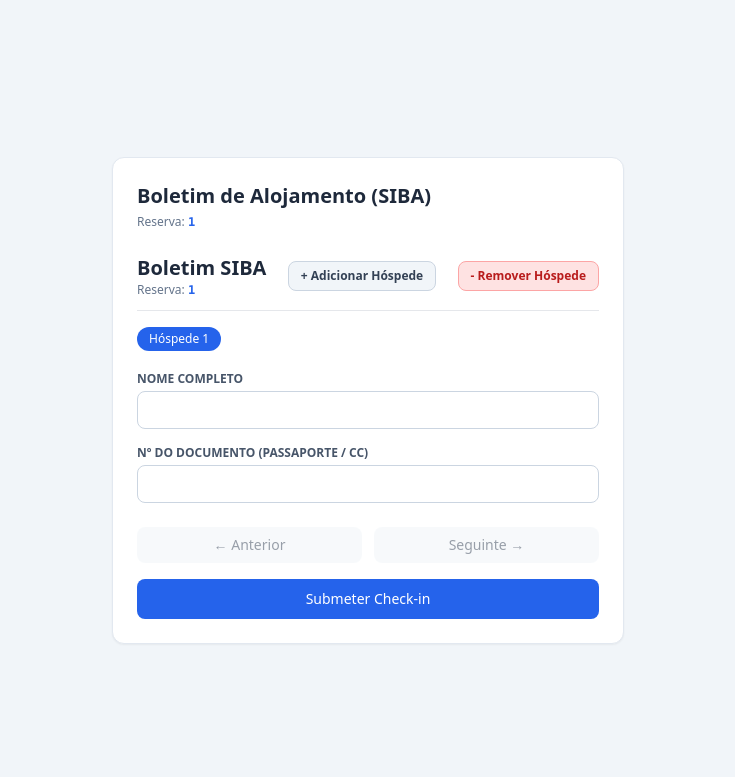
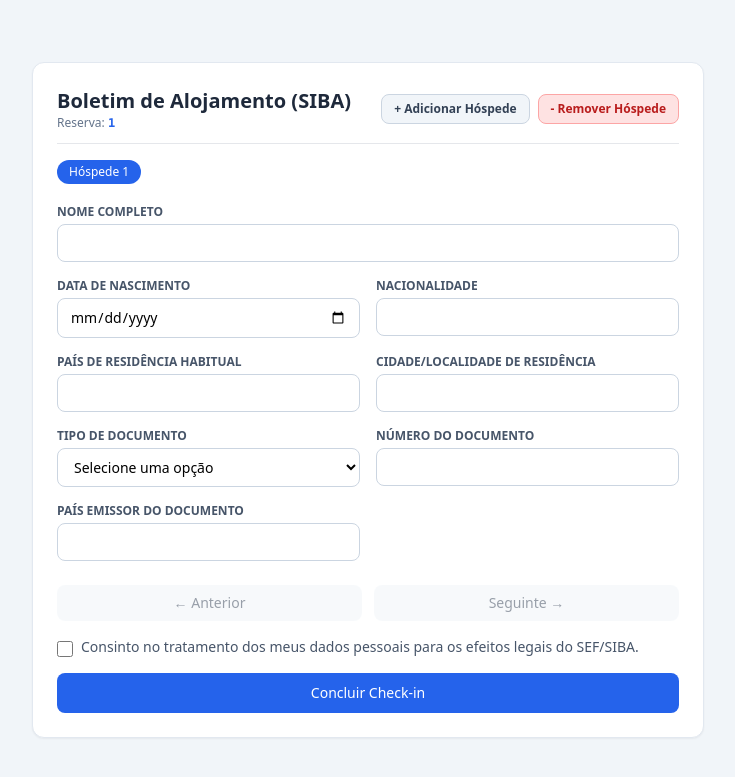
Before and after one commit to Gr1206/SIBA-automation, a Python web app: template app/templates/checkin.html in a window 1280 px wide. Shown: the top 777 px of the page, without its empty margins (272-1007 px from the left). Run offline with Jinja, Linux system fonts and the light colour scheme; the template is opened without the code that fills it: most values are stand-ins (such as "Sample title", 1, 10 or a date in 2020); some libraries are stand-ins or nearby versions.

Commit message:
New db table to store forms data before commiting it to SIBA || New schemas & routing for forms || Form submission into database || Success submission page

```diff
--- a/app/models/reservations.py
+++ b/app/models/reservations.py
@@ -22,5 +22,6 @@ class Reservation(Base):
     user_id = Column(Integer, ForeignKey("users.id"), nullable=False)
 
     user = relationship("User", back_populates="reservations")
+    forms = relationship("Form", back_populates="reservation", cascade="all, delete-orphan")  # One-to-one relationship with Form
 #eventualmente vou ter de colocar um sitio para guardar os ficheiros enviados
 #nao quero ficar com os dados específicos das pessoas
--- a/app/static/js/checkin.js
+++ b/app/static/js/checkin.js
@@ -1,14 +1,56 @@
 document.addEventListener("DOMContentLoaded", () => {
     const STORAGE_KEY = "siba_hospedes_draft";
-    let hospedes = JSON.parse(localStorage.getItem(STORAGE_KEY)) || [
-        { nome: "", documento: "" }
-    ];
+    let hospedes = (lerRascunho() || [criarHospede()])
+        .map(normalizarHospede);
     let indiceAtual = 0;
+
+    function criarHospede() {
+        return {
+            full_name: "",
+            birth_date: "",
+            nationality: "",
+            country_of_residence: "",
+            city_of_residence: "",
+            id_type: "",
+            id_number: "",
+            country_of_issue: ""
+        };
+    }
+
+    function lerRascunho() {
+        try {
+            return JSON.parse(localStorage.getItem(STORAGE_KEY));
+        } catch (error) {
+            console.warn("Rascunho de check-in inválido; a iniciar um novo.", error);
+            localStorage.removeItem(STORAGE_KEY);
+            return null;
+        }
+    }
+
+    function normalizarHospede(hospede) {
+        return {
+            full_name: hospede.full_name || hospede.nome || "",
+            birth_date: hospede.birth_date || hospede.nascimento || "",
+            nationality: hospede.nationality || hospede.nacionalidade || "",
+            country_of_residence: hospede.country_of_residence || hospede.paisResidencia || "",
+            city_of_residence: hospede.city_of_residence || hospede.cidadeResidencia || "",
+            id_type: hospede.id_type || hospede.tipoDocumento || "",
+            id_number: hospede.id_number || hospede.documento || "",
+            country_of_issue: hospede.country_of_issue || hospede.paisEmissao || ""
+        };
+    }
 
     // Elementos do DOM
     const tabsContainer = document.getElementById("tabs-container");
+    const formCheckin = document.getElementById("form-checkin");
     const inputNome = document.getElementById("campo-nome");
+    const inputNascimento = document.getElementById("campo-nascimento");
+    const inputNacionalidade = document.getElementById("campo-nacionalidade");
+    const inputPaisResidencia = document.getElementById("campo-pais-residencia");
+    const inputCidadeResidencia = document.getElementById("campo-cidade-residencia");
+    const inputTipoDocumento = document.getElementById("campo-tipo-doc");
     const inputDoc = document.getElementById("campo-doc");
+    const inputPaisEmissao = document.getElementById("campo-pais-emissao");
     const btnAdd = document.getElementById("btn-add-hospede");
     const btnRemove = document.getElementById("btn-remove-hospede");
     const btnAnterior = document.getElementById("btn-anterior");
@@ -18,8 +60,14 @@ document.addEventListener("DOMContentLoaded", () => {
     //Save array & localStorage
     async function salvarAtual() {
         if (hospedes[indiceAtual]) {
-            hospedes[indiceAtual].nome = inputNome.value;
-            hospedes[indiceAtual].documento = inputDoc.value;
+            hospedes[indiceAtual].full_name = inputNome.value;
+            hospedes[indiceAtual].birth_date = inputNascimento.value;
+            hospedes[indiceAtual].nationality = inputNacionalidade.value;
+            hospedes[indiceAtual].country_of_residence = inputPaisResidencia.value;
+            hospedes[indiceAtual].city_of_residence = inputCidadeResidencia.value;
+            hospedes[indiceAtual].id_type = inputTipoDocumento.value;
+            hospedes[indiceAtual].id_number = inputDoc.value;
+            hospedes[indiceAtual].country_of_issue = inputPaisEmissao.value;
             localStorage.setItem(STORAGE_KEY, JSON.stringify(hospedes));
         }
 
@@ -29,8 +77,14 @@ document.addEventListener("DOMContentLoaded", () => {
     function renderizar() {
 
         const atual = hospedes[indiceAtual];
-        inputNome.value = atual ? atual.nome : "";
-        inputDoc.value = atual ? atual.documento : "";
+        inputNome.value = atual ? atual.full_name || atual.nome || "" : "";
+        inputNascimento.value = atual ? atual.birth_date || atual.nascimento || "" : "";
+        inputNacionalidade.value = atual ? atual.nationality || atual.nacionalidade || "" : "";
+        inputPaisResidencia.value = atual ? atual.country_of_residence || atual.paisResidencia || "" : "";
+        inputCidadeResidencia.value = atual ? atual.city_of_residence || atual.cidadeResidencia || "" : "";
+        inputTipoDocumento.value = atual ? atual.id_type || atual.tipoDocumento || "" : "";
+        inputDoc.value = atual ? atual.id_number || atual.documento || "" : "";
+        inputPaisEmissao.value = atual ? atual.country_of_issue || atual.paisEmissao || "" : "";
 
         // button state
         btnAnterior.disabled = indiceAtual === 0;
@@ -66,7 +120,13 @@ document.addEventListener("DOMContentLoaded", () => {
 
     //clicks
     inputNome.addEventListener("input", salvarAtual);
+    inputNascimento.addEventListener("input", salvarAtual);
+    inputNacionalidade.addEventListener("input", salvarAtual);
+    inputPaisResidencia.addEventListener("input", salvarAtual);
+    inputCidadeResidencia.addEventListener("input", salvarAtual);
+    inputTipoDocumento.addEventListener("change", salvarAtual);
     inputDoc.addEventListener("input", salvarAtual);
+    inputPaisEmissao.addEventListener("input", salvarAtual);
     btnRemove.addEventListener("click", async () => {
         if (hospedes.length > 1) {
             hospedes.splice(indiceAtual, 1);
@@ -80,7 +140,7 @@ document.addEventListener("DOMContentLoaded", () => {
     });
     btnAdd.addEventListener("click", () => {
         salvarAtual();
-        hospedes.push({ nome: "", documento: "" });
+        hospedes.push(criarHospede());
         indiceAtual = hospedes.length - 1; //new guest
         renderizar();
     });
@@ -101,32 +161,38 @@ document.addEventListener("DOMContentLoaded", () => {
         }
     });
 
-    btnFinalizar.addEventListener("click", async (e) => {
+    formCheckin.addEventListener("submit", async (e) => {
         e.preventDefault();
-
-        //integrar com db
-        const pathParts = window.location.pathname.split("/").filter(Boolean);
-        const reservationId = pathParts[pathParts.length - 1];//number reservation
-        const url = "/api/reservations/" + reservationId;
+        if (!formCheckin.checkValidity()) {
+            formCheckin.reportValidity();
+            return;
+        }
+        await salvarAtual();
+        const pathSegments = window.location.pathname.split("/").filter(Boolean);
+        const token = pathSegments[pathSegments.length - 1];
         try {
-            const res = await fetch(url, {
-                method: "PATCH",
+            const response = await fetch("/forms/submit/" + token, {
+                method: "POST",
                 headers: {
                     "Content-Type": "application/json"
                 },
-                body: JSON.stringify({
-                    guestName: hospedes[0].nome || "Desconhecido",
-                    guestCount: hospedes.length,
-                })
+                body: JSON.stringify({ guests: hospedes })
             });
-            const resData = await res.json();
-            console.log("RESPOSTA: ", resData);
-        } catch (error) {
-            console.error("Error adding updating reservation:", error);
+
+            if (!response.ok) {
+                const errorBody = await response.text();
+                throw new Error(`Erro ao enviar os dados (${response.status}): ${errorBody}`);
+            }
+            localStorage.removeItem(STORAGE_KEY);
+            alert("Check-in realizado com sucesso!");
+            window.location.href = "/checkinSuccess/";
         }
-        console.log("Payload pronto para o backend:", hospedes);
-        await salvarAtual();
-        alert(`Sucesso! ${hospedes.length} hóspede(s) gravado(s) no localStorage.`);
+        catch (error) {
+            console.error("Erro ao enviar os dados:", error);
+            alert("Ocorreu um erro ao enviar os dados. Por favor, tente novamente.");
+            return;
+        }
+
     });
 
 
--- a/app/templates/checkin.html
+++ b/app/templates/checkin.html
@@ -5,37 +5,75 @@
     <meta name="viewport" content="width=device-width, initial-scale=1.0">
     <title>{{ titulo }}</title>
     <script src="https://cdn.tailwindcss.com"></script>
-    <script defer src="{{ url_for('static', path='js/checkin.js') }}"></script>
+    <script defer src="{{ url_for('static', path='js/checkin.js') }}?v=6"></script>
 </head>
 <body class="bg-slate-100 min-h-screen p-4 flex items-center justify-center font-sans">
 
-    <div class="bg-white p-6 rounded-xl shadow-sm border border-slate-200 max-w-lg w-full">
-        <h1 class="text-xl font-bold text-slate-800 mb-1">Boletim de Alojamento (SIBA)</h1>
-        <p class="text-xs text-slate-500 mb-6">Reserva: <span class="font-mono font-semibold text-blue-600">{{ reserva_id }}</span></p>
-
+    <div class="bg-white p-6 rounded-xl shadow-sm border border-slate-200 max-w-2xl w-full">
         <div class="flex items-center justify-between mb-4 border-b pb-3">
             <div>
-                <h1 class="text-xl font-bold text-slate-800">Boletim SIBA</h1>
+                <h1 class="text-xl font-bold text-slate-800">Boletim de Alojamento (SIBA)</h1>
                 <p class="text-xs text-slate-500">Reserva: <span class="font-mono font-semibold text-blue-600">{{ reserva_id }}</span></p>
             </div>
-            <button id="btn-add-hospede" type="button" class="text-xs bg-slate-100 hover:bg-slate-200 text-slate-700 font-semibold px-3 py-1.5 rounded-lg border border-slate-300">
-                + Adicionar Hóspede
-            </button>
-            <button id="btn-remove-hospede" type="button" class="text-xs bg-red-100 hover:bg-red-200 text-red-700 font-semibold px-3 py-1.5 rounded-lg border border-red-300">
-                - Remover Hóspede
-            </button>
+            <div class="flex gap-2">
+                <button id="btn-add-hospede" type="button" class="text-xs bg-slate-100 hover:bg-slate-200 text-slate-700 font-semibold px-3 py-1.5 rounded-lg border border-slate-300">+ Adicionar Hóspede</button>
+                <button id="btn-remove-hospede" type="button" class="text-xs bg-red-100 hover:bg-red-200 text-red-700 font-semibold px-3 py-1.5 rounded-lg border border-red-300">- Remover Hóspede</button>
+            </div>
         </div>
         <div id="tabs-container" class="flex gap-2 mb-4 overflow-x-auto pb-1"></div>
         <form id="form-checkin" class="space-y-4">
-        <div>
-            <label class="block text-xs font-semibold uppercase text-slate-600 mb-1">Nome Completo</label>
-            <input type="text" id="campo-nome" required class="w-full border border-slate-300 rounded-lg px-3 py-2 text-sm focus:ring-2 focus:ring-blue-500 focus:outline-none">
-        </div>
+            <div class="grid gap-4 sm:grid-cols-2">
+                <div class="sm:col-span-2">
+                    <label for="campo-nome" class="block text-xs font-semibold uppercase text-slate-600 mb-1">Nome Completo</label>
+                    <input type="text" id="campo-nome" name="full_name" autocomplete="name" required class="w-full border border-slate-300 rounded-lg px-3 py-2 text-sm focus:ring-2 focus:ring-blue-500 focus:outline-none">
+                </div>
+                <div>
+                    <label for="campo-nascimento" class="block text-xs font-semibold uppercase text-slate-600 mb-1">Data de Nascimento</label>
+                    <input type="date" id="campo-nascimento" name="birth_date" required class="w-full border border-slate-300 rounded-lg px-3 py-2 text-sm focus:ring-2 focus:ring-blue-500 focus:outline-none">
+                </div>
+                <div>
+                    <label for="campo-nacionalidade" class="block text-xs font-semibold uppercase text-slate-600 mb-1">Nacionalidade</label>
+                    <input type="text" id="campo-nacionalidade" name="nationality" list="lista-paises" autocomplete="country-name" required class="w-full border border-slate-300 rounded-lg px-3 py-2 text-sm focus:ring-2 focus:ring-blue-500 focus:outline-none">
+                </div>
+                <div>
+                    <label for="campo-pais-residencia" class="block text-xs font-semibold uppercase text-slate-600 mb-1">País de Residência Habitual</label>
+                    <input type="text" id="campo-pais-residencia" name="country_of_residence" list="lista-paises" autocomplete="country-name" required class="w-full border border-slate-300 rounded-lg px-3 py-2 text-sm focus:ring-2 focus:ring-blue-500 focus:outline-none">
+                </div>
+                <div>
+                    <label for="campo-cidade-residencia" class="block text-xs font-semibold uppercase text-slate-600 mb-1">Cidade/Localidade de Residência</label>
+                    <input type="text" id="campo-cidade-residencia" name="city_of_residence" autocomplete="address-level2" required class="w-full border border-slate-300 rounded-lg px-3 py-2 text-sm focus:ring-2 focus:ring-blue-500 focus:outline-none">
+                </div>
+                <div>
+                    <label for="campo-tipo-doc" class="block text-xs font-semibold uppercase text-slate-600 mb-1">Tipo de Documento</label>
+                    <select id="campo-tipo-doc" name="id_type" required class="w-full border border-slate-300 rounded-lg px-3 py-2 text-sm bg-white focus:ring-2 focus:ring-blue-500 focus:outline-none">
+                        <option value="">Selecione uma opção</option>
+                        <option value="passport">Passaporte</option>
+                        <option value="eu_id">Cartão de Cidadão / BI UE</option>
+                        <option value="residence_permit">Título de Residência</option>
+                        <option value="other">Outro</option>
+                    </select>
+                </div>
+                <div>
+                    <label for="campo-doc" class="block text-xs font-semibold uppercase text-slate-600 mb-1">Número do Documento</label>
+                    <input type="text" id="campo-doc" name="id_number" required class="w-full border border-slate-300 rounded-lg px-3 py-2 text-sm focus:ring-2 focus:ring-blue-500 focus:outline-none">
+                </div>
+                <div>
+                    <label for="campo-pais-emissao" class="block text-xs font-semibold uppercase text-slate-600 mb-1">País Emissor do Documento</label>
+                    <input type="text" id="campo-pais-emissao" name="country_of_issue" list="lista-paises" autocomplete="country-name" required class="w-full border border-slate-300 rounded-lg px-3 py-2 text-sm focus:ring-2 focus:ring-blue-500 focus:outline-none">
+                </div>
+            </div>
 
-        <div>
-            <label class="block text-xs font-semibold uppercase text-slate-600 mb-1">Nº do Documento (Passaporte / CC)</label>
-            <input type="text" id="campo-doc" required class="w-full border border-slate-300 rounded-lg px-3 py-2 text-sm focus:ring-2 focus:ring-blue-500 focus:outline-none">
-        </div>
+            <datalist id="lista-paises">
+                <option value="Portugal"></option>
+                <option value="Espanha"></option>
+                <option value="França"></option>
+                <option value="Alemanha"></option>
+                <option value="Reino Unido"></option>
+                <option value="Brasil"></option>
+                <option value="Angola"></option>
+                <option value="Moçambique"></option>
+                <option value="Estados Unidos da América"></option>
+            </datalist>
 
         <!-- Navegação Anterior / Seguinte -->
         <div class="flex gap-3 pt-2">
@@ -47,8 +85,13 @@
             </button>
         </div>
 
-            <button id="checkin" type="button" class="w-full bg-blue-600 hover:bg-blue-700 text-white font-medium py-2.5 rounded-lg text-sm transition-colors">
-                Submeter Check-in
+            <label class="flex items-start gap-2 text-sm text-slate-600">
+                <input id="consentimento" name="consent" type="checkbox" required class="mt-1 h-4 w-4 rounded border-slate-300 text-blue-600 focus:ring-blue-500">
+                <span>Consinto no tratamento dos meus dados pessoais para os efeitos legais do SEF/SIBA.</span>
+            </label>
+
+            <button id="checkin" type="submit" class="w-full bg-blue-600 hover:bg-blue-700 text-white font-medium py-2.5 rounded-lg text-sm transition-colors">
+                Concluir Check-in
             </button>
         </form>
     </div>
--- a/app/templates/dashboard.html
+++ b/app/templates/dashboard.html
@@ -124,12 +124,6 @@
 
                 </div>
 
-                <!-- Rodapé da Gaveta -->
-                <div class="p-3 border-t border-slate-100 text-center">
-                    <button type="button" class="text-xs text-blue-600 hover:text-blue-700 font-medium">
-                        Marcar todas como lidas
-                    </button>
-                </div>
             </div>
         </aside>
 
```
Also changed, not shown: app/main.py (+10 -1 lines), app/models/forms.py (added, +21 -0 lines), app/routes/forms.py (added, +41 -0 lines), app/routes/reservations.py (+7 -7 lines), app/schemas/forms.py (added, +30 -0 lines), app/templates/checkinSuccess.html (added, +51 -0 lines).
